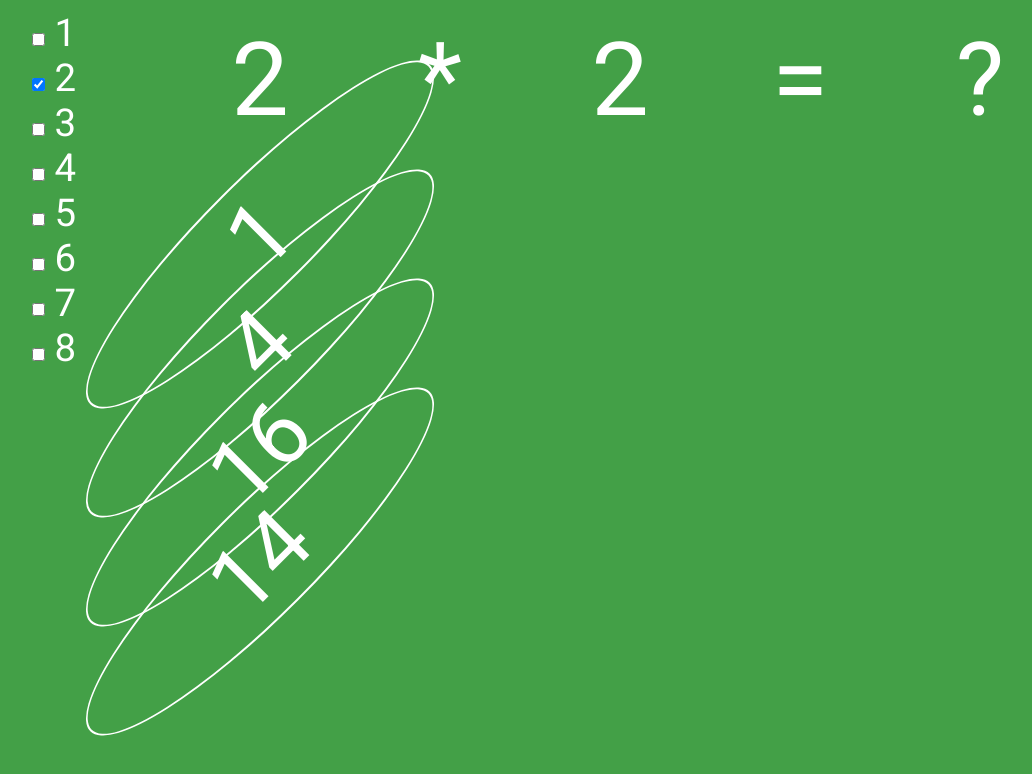
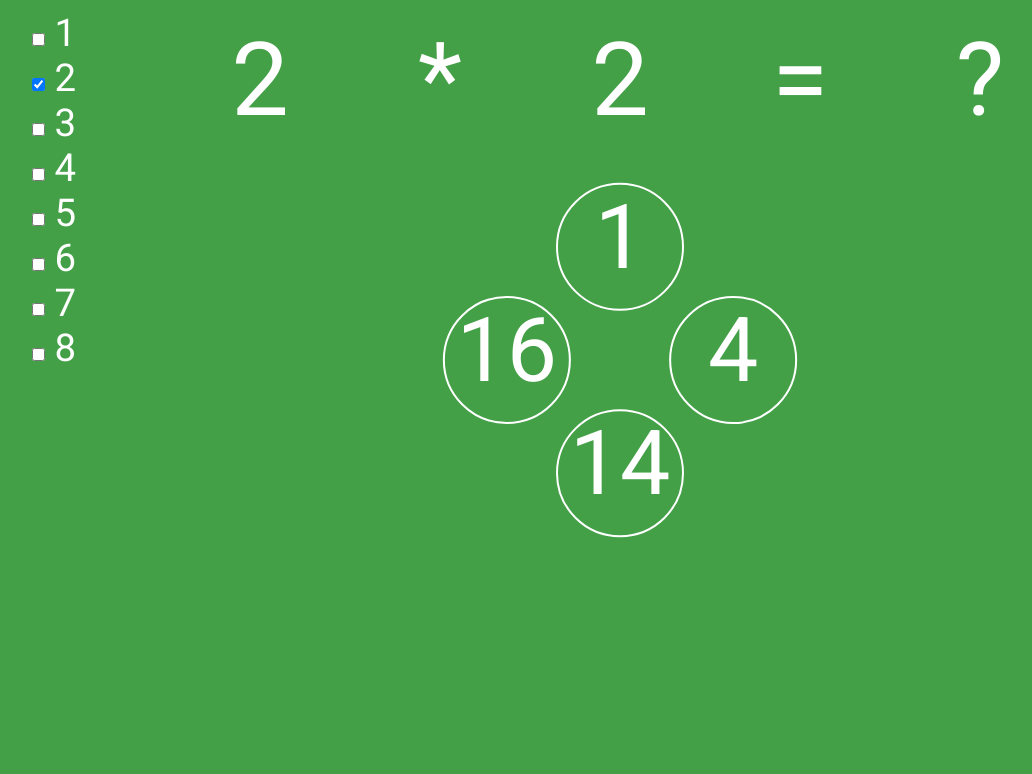
Before and after one commit to Akmatworld/Multiplication-table, a plain HTML site: page index.html in a window 1280 px wide. Shown: the whole page, without its empty margins (20-1052 px from the left). Drawn offline with nearby package versions, Linux system fonts and the light colour scheme.

Commit message:
fixed bug

```diff
--- a/index.html
+++ b/index.html
@@ -30,7 +30,7 @@
 			:variants="[1, 2, 3, 4, 5, 6, 7, 8]"
 			v-model="leftOperandVariants">
 		</input-number>
-		<div class="variants">
+		<div class="answers">
 			<div class="button" v-for="btn in buttons" :class="{correct: btn.isCorrect === true, error: 	btn.isCorrect === false}" v-bind:data-keyCode="btn.keyCode" v-bind:id="btn.idName">
 			{{ btn.value }}
 			</div>
```
